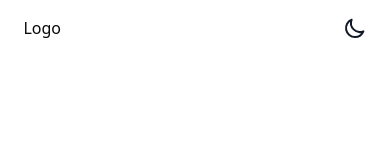
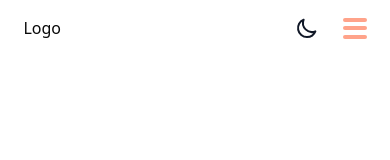
Before and after one commit to AmauriMarcos/perfect-mismatch, a Next.js app: page / in a window 390 px wide. Shown: the top 160 px of the page. Built offline with nearby package versions, Linux system fonts and the light colour scheme.

Commit message:
Added MobileMenu

```diff
--- a/src/app/page.tsx
+++ b/src/app/page.tsx
@@ -2,7 +2,7 @@ import Image from "next/image";
 import Hero from "@/components/Hero/Hero";
 export default function Home() {
   return (
-    <div className="h-100% w-full px-[6%]  grow">
+    <div className="h-100% w-full px-[6%] md:px-[12%] 2xl:px-[14%]  grow">
       <Hero/>
       <h1>SOME</h1>
       <p>Good stuff in here</p>
--- /dev/null
+++ b/src/components/MobileMenu/MobileMenu.tsx
@@ -0,0 +1,66 @@
+import React, { useState } from "react";
+import Link from "next/link";
+import { usePathname } from "next/navigation";
+
+const items = [
+  { id: 1, name: 'Home', path: '/' },
+  { id: 2, name: 'About', path: '/about' },
+  { id: 3, name: 'Recipes', path: '/recipes' },
+  { id: 4, name: 'Travels', path: '/travels' },
+  { id: 5, name: 'Crafts', path: '/crafts' },
+  { id: 6, name: 'Insights', path: '/insights' },
+  { id: 7, name: 'Contact', path: '/contact' },
+];
+
+const MobileMenu = () => {
+  const pathname = usePathname();
+  const [menuOpen, setMenuOpen] = useState(false);
+
+  const toggleMenu = () => {
+    setMenuOpen(!menuOpen);
+  };
+
+  return (
+    <div className="md:hidden z-50">
+      <div
+        className="flex flex-col gap-[4.5px] cursor-pointer"
+        onClick={toggleMenu}
+      >
+        <div
+          className={`w-6 h-1 bg-tertiaryAccent rounded-sm ${
+            menuOpen ? "rotate-45" : ""
+          } origin-left ease-in-out duration-500`}
+        />
+        <div
+          className={`w-6 h-1 bg-tertiaryAccent rounded-sm ${
+            menuOpen ? "opacity-0" : ""
+          }`}
+        />
+        <div
+          className={`w-6 h-1 bg-tertiaryAccent rounded-sm ${
+            menuOpen ? "-rotate-45" : ""
+          } origin-left ease-in-out duration-500`}
+        />
+      </div>
+      {menuOpen && (
+        <div className="absolute top-[56px] z-50 right-0 bg-secondary w-full h-[calc(100vh-56px)] flex flex-col justify-between shadow-[0 0 10px rgba(0,0,0,0.5)]">
+          {/* Menu items */}
+          <div className="flex flex-col gap-2 items-center justify-center flex-grow">
+            {items.map((item) => (
+              <Link
+                key={item.id}
+                onClick={toggleMenu}
+                href={item.path}
+                className="font-inter font-extralight text-[1.6rem] uppercase block px-4 py-2 text-white hover:text-tertiaryAccent transition-colors"
+              >
+                {item.name}
+              </Link>
+            ))}
+          </div>
+        </div>
+      )}
+    </div>
+  );
+};
+
+export default MobileMenu;
--- a/src/components/Navbar/Navbar.tsx
+++ b/src/components/Navbar/Navbar.tsx
@@ -5,6 +5,7 @@ import { IoIosSearch as IconSearch } from "react-icons/io";
 import ThemeSwitch from "../ThemeSwitcher";
 import Link from "next/link";
 import { usePathname } from "next/navigation";
+import MobileMenu from "../MobileMenu/MobileMenu";
 
 const Navbar = () => {
   const [isChecked, setIsChecked] = useState(false);
@@ -29,7 +30,7 @@ const Navbar = () => {
         </p>
       </div>
 
-      <div className="w-full px-[6%] h-[56px] bg-background flex justify-between items-center">
+      <div className="w-full px-[6%] md:px-[12%] 2xl:px-[14%] h-[56px] bg-background flex justify-between items-center">
         <div>
           <h3>Logo</h3>
         </div>
@@ -55,8 +56,9 @@ const Navbar = () => {
 
           ))}
         </ul>
-        <div>
+        <div className="flex gap-6 items-center">
           <ThemeSwitch />
+          <MobileMenu/>
         </div>
       </div>
     </div>
--- a/src/components/ThemeSwitcher.tsx
+++ b/src/components/ThemeSwitcher.tsx
@@ -9,17 +9,18 @@ export default function ThemeSwitch() {
   const { systemTheme, theme, setTheme } = useTheme();
   const currentTheme = theme === "system" ? systemTheme : theme;
 
+
   useEffect(() => setMounted(true), []);
 
   if (!mounted) return <>...</>;
 
   if (currentTheme === "dark") {
-    return <SunIcon className="h-6 w-6" onClick={() => setTheme("light")} />;
+    return <SunIcon className="h-6 w-6 cursor-pointer" onClick={() => setTheme("light")} />;
   }
 
   if (currentTheme === "light") {
     return (
-      <MoonIcon className="h-6 w-6 text-gray-900" onClick={() => setTheme("dark")} />
+      <MoonIcon className="h-6 w-6 text-gray-900 cursor-pointer" onClick={() => setTheme("dark")} />
     );
   }
 }
```
